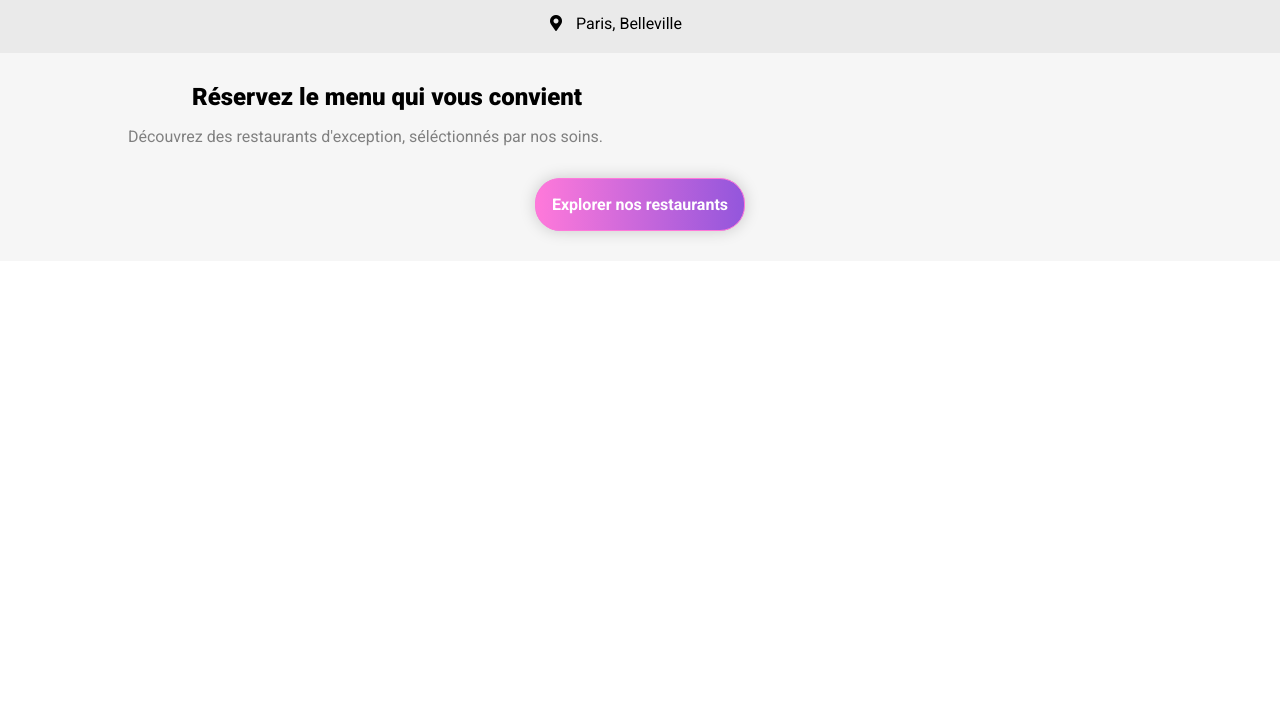
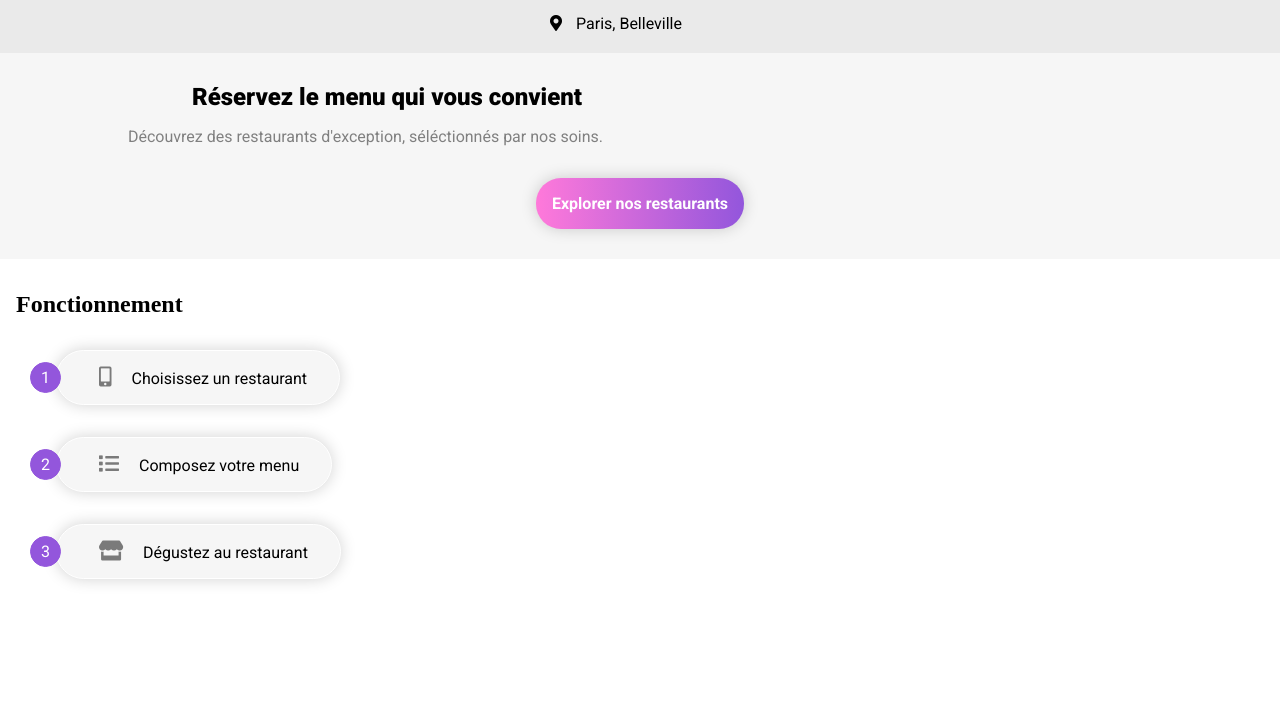
Before and after one commit to Eadroma/Boukottaya_3_16072021, a plain HTML site: page index.html in a window 1280 px wide. Shown: the part 80-800 px from the top of the page. Drawn offline with Linux system fonts and the light colour scheme.

Commit message:
[ADD] Description list + some effects

```diff
--- a/index.html
+++ b/index.html
@@ -24,6 +24,14 @@
             <p>Découvrez des restaurants d'exception, séléctionnés par nos soins.</p>
             <a id="ButtonDescription" href="#">Explorer nos restaurants</a>
         </section>
+        <section id="Fonctionnement">
+            <h1>Fonctionnement</h1>
+            <ul>
+                <li><p>1</p><span><i class="fas fa-mobile-alt"></i>Choisissez un restaurant</span></li>
+                <li><p>2</p><span><i class="fas fa-list"></i>Composez votre menu</span></li>
+                <li><p>3</p><span><i class="fas fa-store"></i>Dégustez au restaurant</span></li>
+            </ul>
+        </section>
     </main>
 </body>
 </html>
--- a/style/Home.scss
+++ b/style/Home.scss
@@ -2,7 +2,8 @@
 $primary_color: #9356DC;
 $secondary_color: #FF79DA;
 $third_color: #99E2D0;
-$font-family: 'Roboto', sans-serif;
+$font-family: 'Roboto',
+sans-serif;
 
 * {
     margin: 0;
@@ -14,7 +15,8 @@ header {
     display: flex;
     justify-content: center;
     border-bottom: 1px transparent black;
-    box-shadow: 0 0 16px #0000002e;
+    -webkit-box-shadow: inset -16px -31px 15px -30px rgba(0,0,0,0.35);
+    box-shadow: inset -16px -31px 15px -30px rgba(0,0,0,0.35);
 }
 
 header img {
@@ -24,7 +26,7 @@ header img {
 #subheader {
     display: flex;
     justify-content: center;
-    background-color: rgba(234,234,234,255);
+    background-color: rgba(234, 234, 234, 255);
     padding: 20px 0px 20px 0px;
 }
 
@@ -39,7 +41,7 @@ header img {
 }
 
 #Description {
-    background-color: rgba(246,246,246,255);
+    background-color: rgba(246, 246, 246, 255);
     display: flex;
     padding-top: 30px;
     padding-bottom: 30px;
@@ -61,10 +63,11 @@ header img {
     width: 80%;
     font-weight: 400;
 }
+
 #ButtonDescription {
     margin-top: 2rem;
     display: inline-block;
-    border: 1px solid $secondary_color;
+    border: 1px transparent $secondary_color;
     background-color: $primary_color;
     background-image:
         linear-gradient(to right, $secondary_color, $primary_color);
@@ -75,3 +78,56 @@ header img {
     font-weight: 600;
     box-shadow: 0 0 16px #0000002e;
 }
+
+#Fonctionnement {
+    margin: 2rem 1rem 2rem 1rem;
+}
+
+#Fonctionnement ul {
+    display: flex;
+    flex-direction: column;
+    list-style: none;
+    font-family: $font-family;
+    font-size: 16px;
+}
+
+#Fonctionnement i {
+    font-size: 20px;
+}
+
+#Fonctionnement span {
+    border: 1px solid white;
+    border-radius: 40px;
+    background: rgba(246, 246, 246, 255);
+    padding: 1rem 2rem 1rem 2rem;
+    box-shadow: 0 0 16px #0000002e;
+
+    &:hover {
+        background-color: rgba(245,237,255,255);
+        .fas {
+            color: $primary_color;
+            opacity: 1;
+        }
+    }
+}
+
+#Fonctionnement li {
+    display: flex;
+    align-items: center;
+    margin-top: 2rem;
+}
+#Fonctionnement i {
+    opacity: 0.5;
+    margin-right: 20px;
+    margin-left: 10px;
+}
+
+#Fonctionnement p {
+    position: absolute;
+    left: 30px;
+    border: 1px solid $primary_color;
+    padding: 5px 10px 5px 10px;
+    border-radius: 50%;
+    color: white;
+    background-color: $primary_color;
+}
```
Also changed, not shown: style/style.css, 1 other file.
